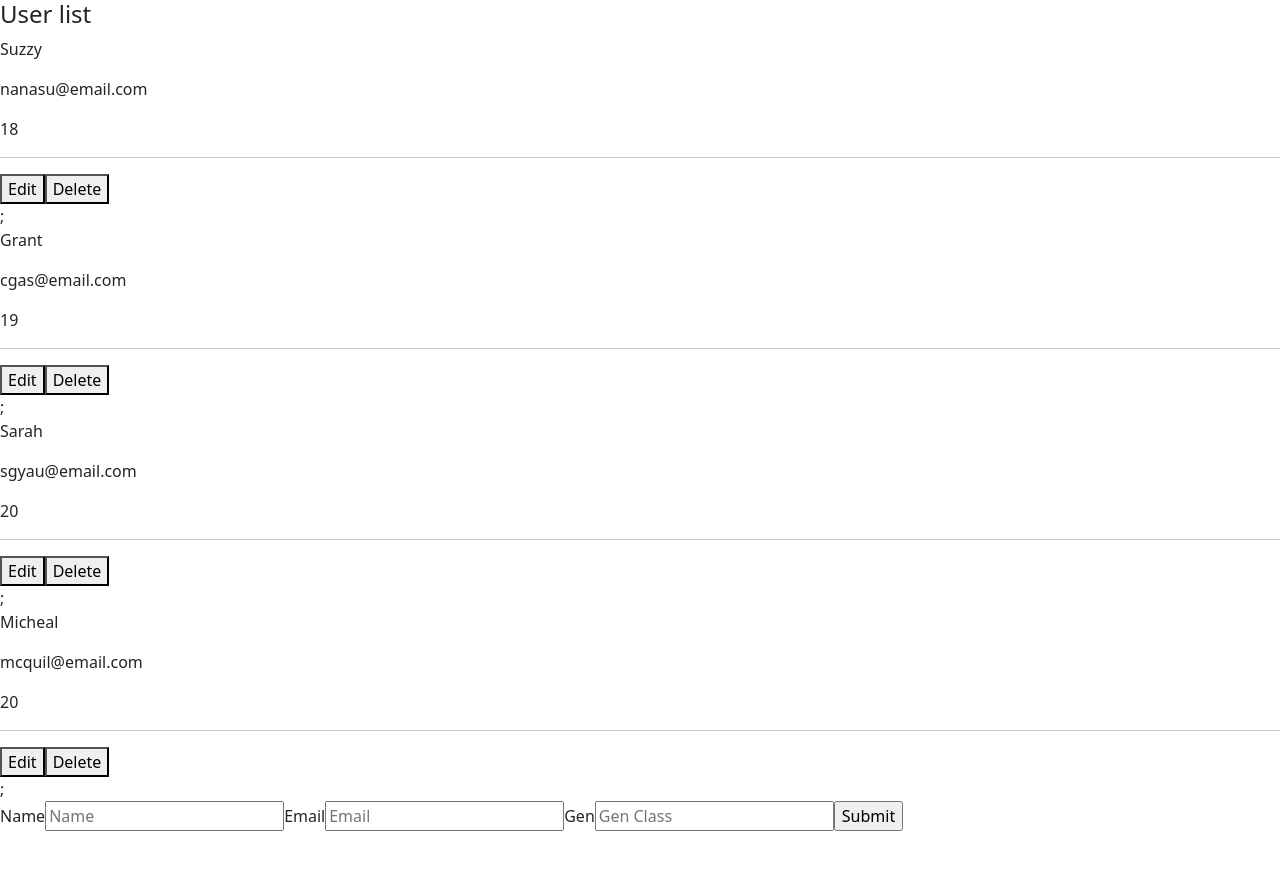
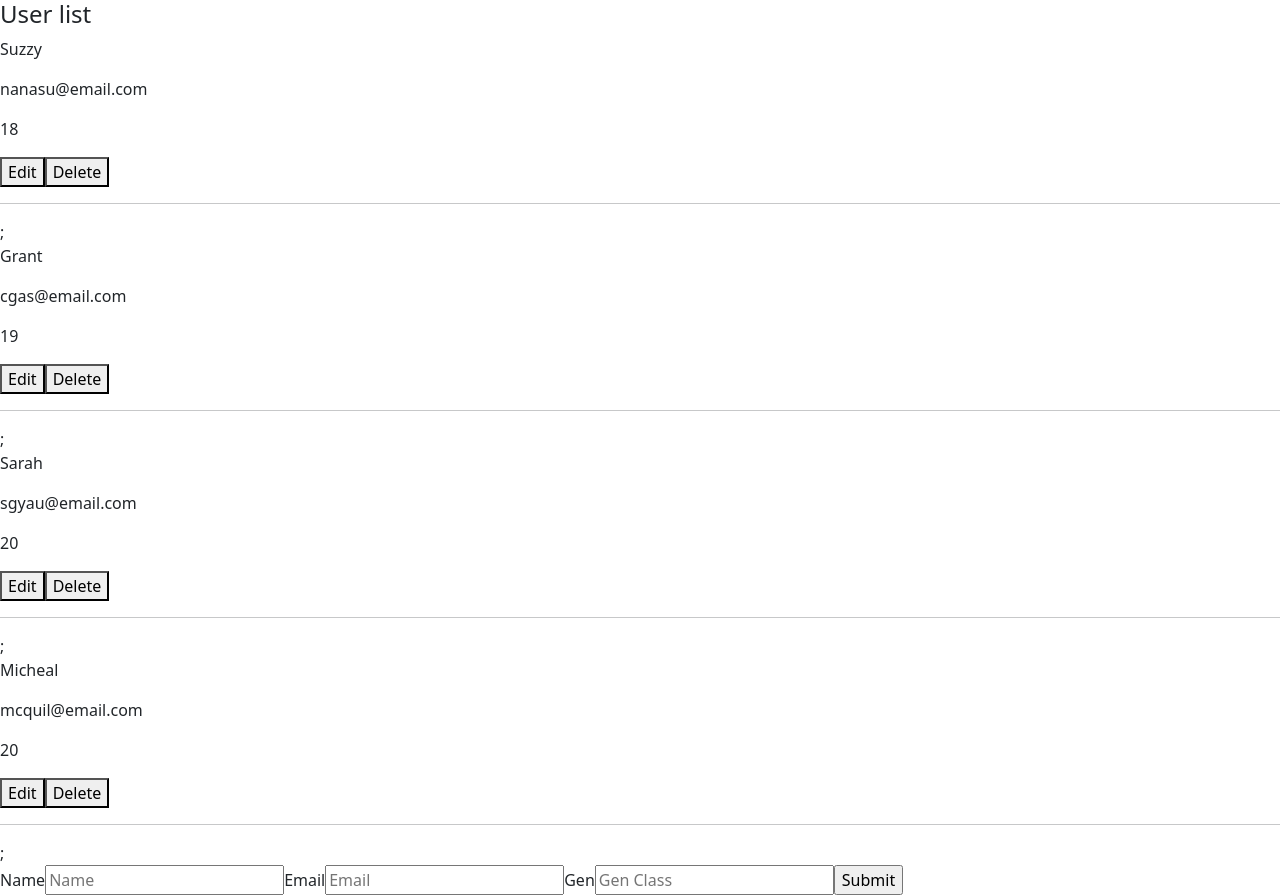
Before and after one commit to noobix/react-users, a React (Create React App) app: page / in a window 1280 px wide. Before the commit the page ends 831 px from the top, so only its background shows below. Built offline with nearby package versions, Linux system fonts and the light colour scheme.

Commit message:
Correction of errors done

```diff
--- a/src/components/Item.js
+++ b/src/components/Item.js
@@ -25,9 +25,9 @@ class Item extends React.Component{
             <p>{name}</p>
             <p>{email}</p>
             <p>{gen}</p>
-            <hr/>
             <button onClick={() => {this.setState({isShowing: true})}}>Edit</button>
             <button variant="danger" onClick={() => {this.props.deleteUser(this.state.id)}}>Delete</button>
+            <hr/>
             <Modal show = {this.state.isShowing} onHide = {() => {this.setState({isShowing: false})}}>
             <Modal.Header closeButton>
                 <Modal.Title>Modal title</Modal.Title>
```
